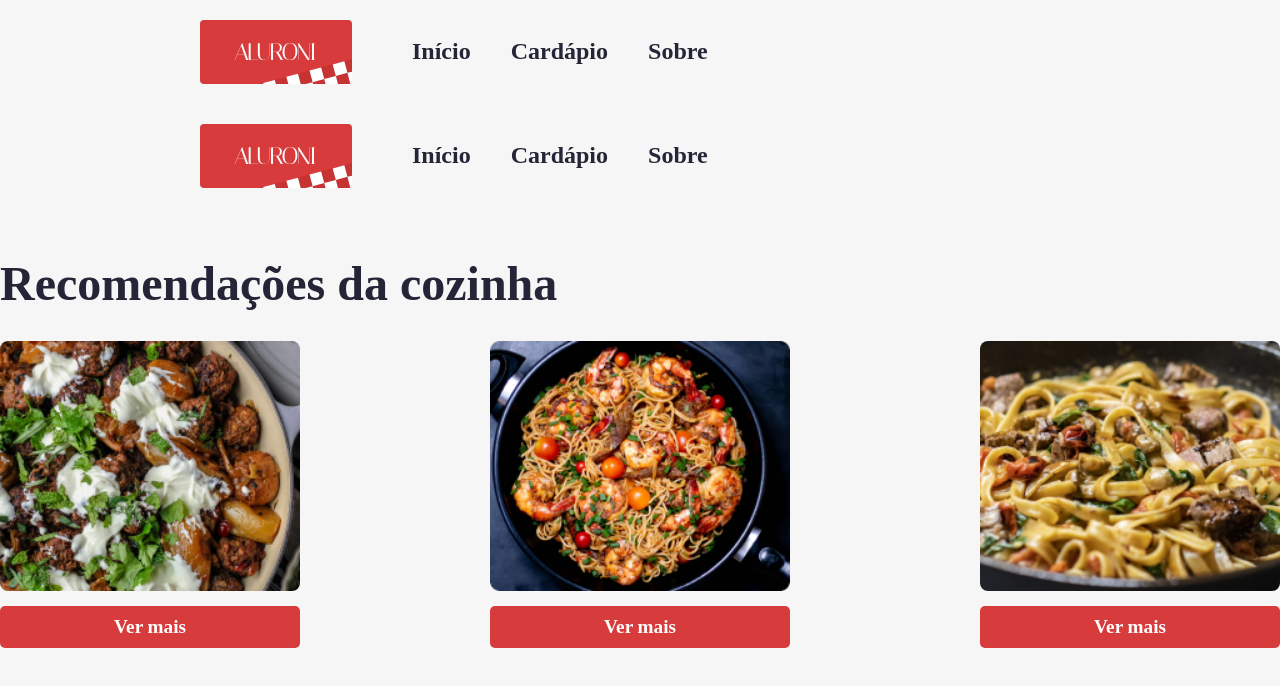
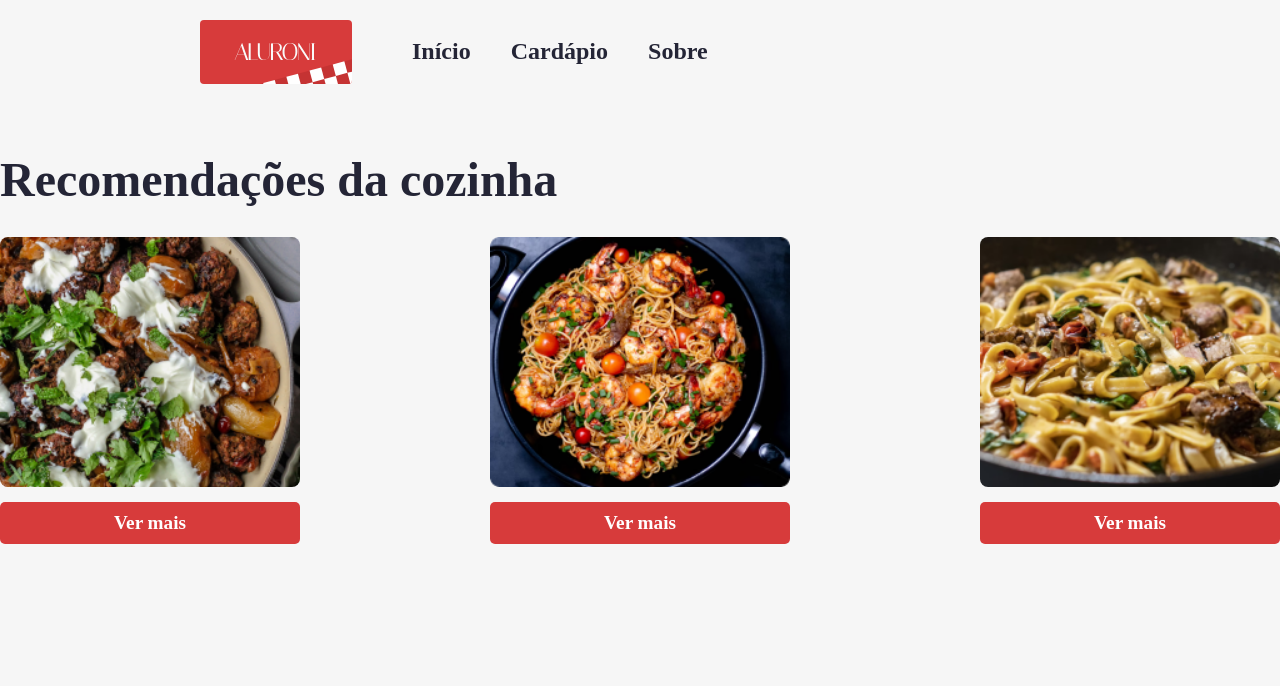
Before and after one commit to matheuscarvalheira/Aluroni, a React (Create React App) app: page / in a window 1280 px wide. Shown: the top 686 px of the page. Built offline with nearby package versions, Linux system fonts and the light colour scheme; a web font is replaced by a local one.

Commit message:
removing menu from two components

```diff
--- a/src/pages/Cardapio/index.tsx
+++ b/src/pages/Cardapio/index.tsx
@@ -4,7 +4,6 @@ import { useState } from 'react';
 import Filtros from './Filtros';
 import Ordenador, { OpcoesOrdenador } from './Ordenador';
 import Itens from './Itens';
-import Menu from 'components/Menu';
 
 export default function Cardapio() {
   const [busca, setBusca] = useState('');
@@ -12,7 +11,6 @@ export default function Cardapio() {
   const [ordenador, setOrdenador] = useState<OpcoesOrdenador>('');
   return (
     <main>
-      <Menu/>
       <header className={styles.header}>
         <div className={styles.header__text}>A casa do código e da massa</div>
       </header>
--- a/src/pages/Inicio/index.tsx
+++ b/src/pages/Inicio/index.tsx
@@ -1,4 +1,3 @@
-import Menu from 'components/Menu';
 import cardapio from 'data/cardapio.json';
 import styles from './Inicio.module.scss';
 
@@ -7,7 +6,6 @@ export default function Inicio() {
   pratosRecomendados = pratosRecomendados.sort(() => 0.5 - Math.random()).splice(0,3);
   return (
     <section>
-      <Menu/>
       <h3 className={styles.titulo}>
         Recomendações da cozinha
       </h3>
```
